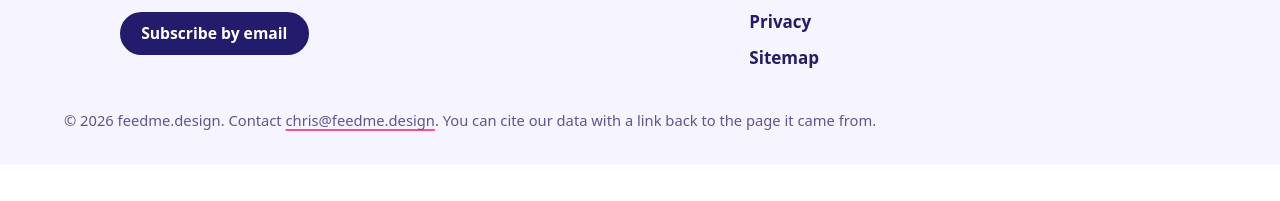
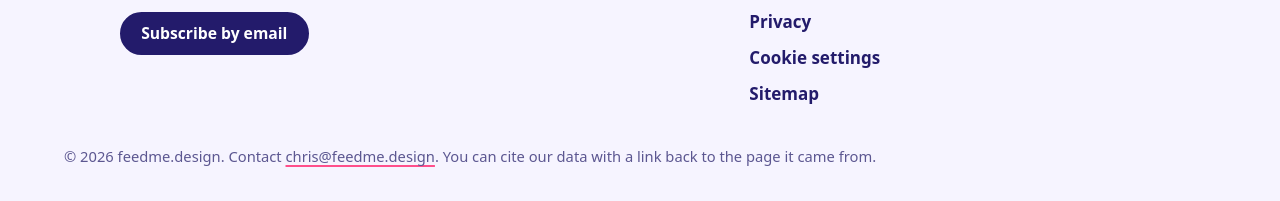
Before and after one commit to chriskernaghan/feedme-design, an Astro site: page / in a window 1280 px wide. Shown: the part 2606-2807 px from the top of the page. Before the commit the page ends 2771 px from the top, so only its background shows below. Built offline with nearby package versions, Linux system fonts and the light colour scheme; Astro itself is replaced by a stand-in of ours; a web font is replaced by a local one.

Commit message:
Add link for cookie settings in footer

```diff
--- a/src/components/Footer.astro
+++ b/src/components/Footer.astro
@@ -21,6 +21,7 @@ const year = new Date().getFullYear();
         <li><a href="/about/">About {SITE.name}</a></li>
         <li><a href="/rss.xml">RSS feed</a></li>
         <li><a href="/privacy/">Privacy</a></li>
+        <li><a href="#cookie-settings" data-cookie-settings>Cookie settings</a></li>
         <li><a href="/sitemap-index.xml">Sitemap</a></li>
       </ul>
     </div>
```
